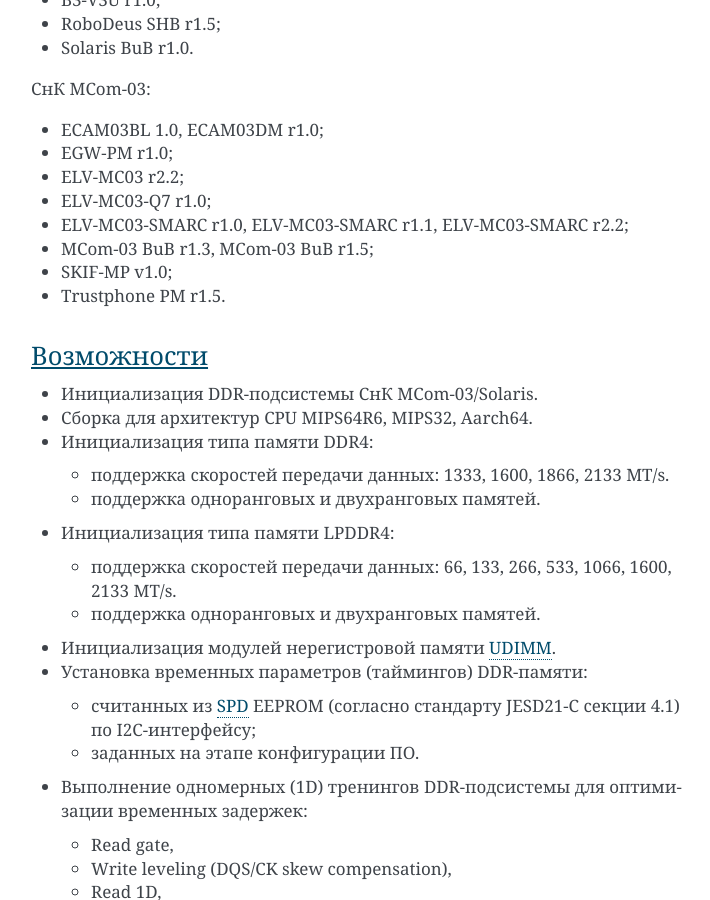
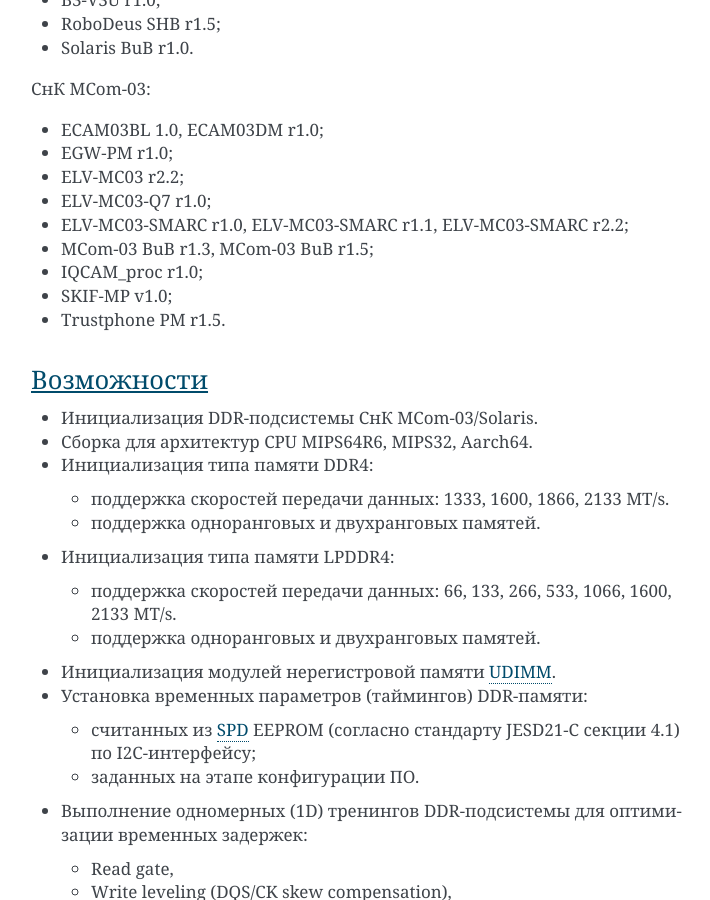
Before and after one commit to elvees/ddrinit, a Sphinx documentation site: the page built from doc/index.rst, in a window 1280 px wide and 900 px high, scrolled down 1097 px. Shown: the whole window, without its empty margins (389-1099 px from the left). Built offline with Sphinx 7.4.7, drawn with Linux system fonts in a browser that asks for light colours.

Commit message:
mcom03: Add IQCAM_proc r1.0 support
Based on pm03cam-r2.0_defconfig.

Issue: #IPCAMSW-3271
Change-Id: Iea91bce235c929843859724928e90a1cdfea398d

```diff
--- a/doc/index.rst
+++ b/doc/index.rst
@@ -35,6 +35,7 @@
 * ELV-MC03-Q7 r1.0;
 * ELV-MC03-SMARC r1.0, ELV-MC03-SMARC r1.1, ELV-MC03-SMARC r2.2;
 * MCom-03 BuB r1.3, MCom-03 BuB r1.5;
+* IQCAM_proc r1.0;
 * SKIF-MP v1.0;
 * Trustphone PM r1.5.
 
```
Also changed, not shown: 1 other file.
